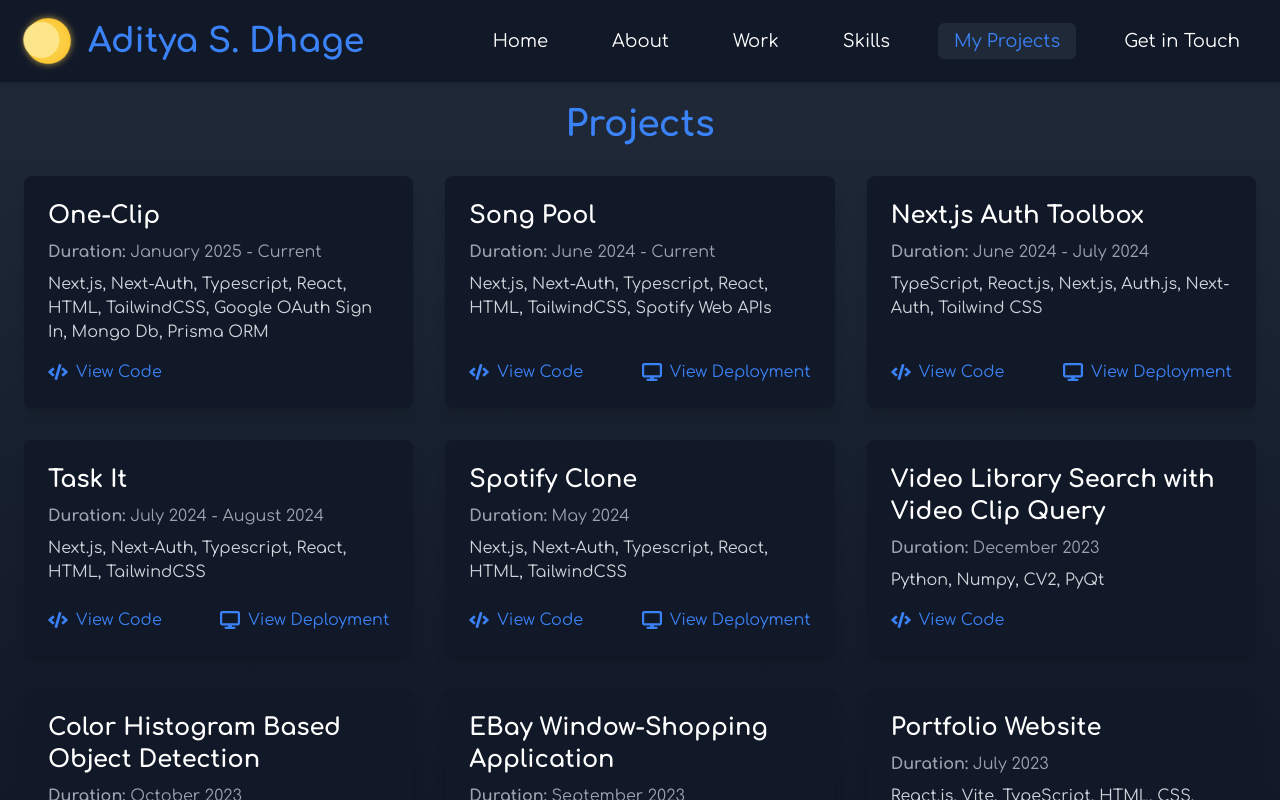
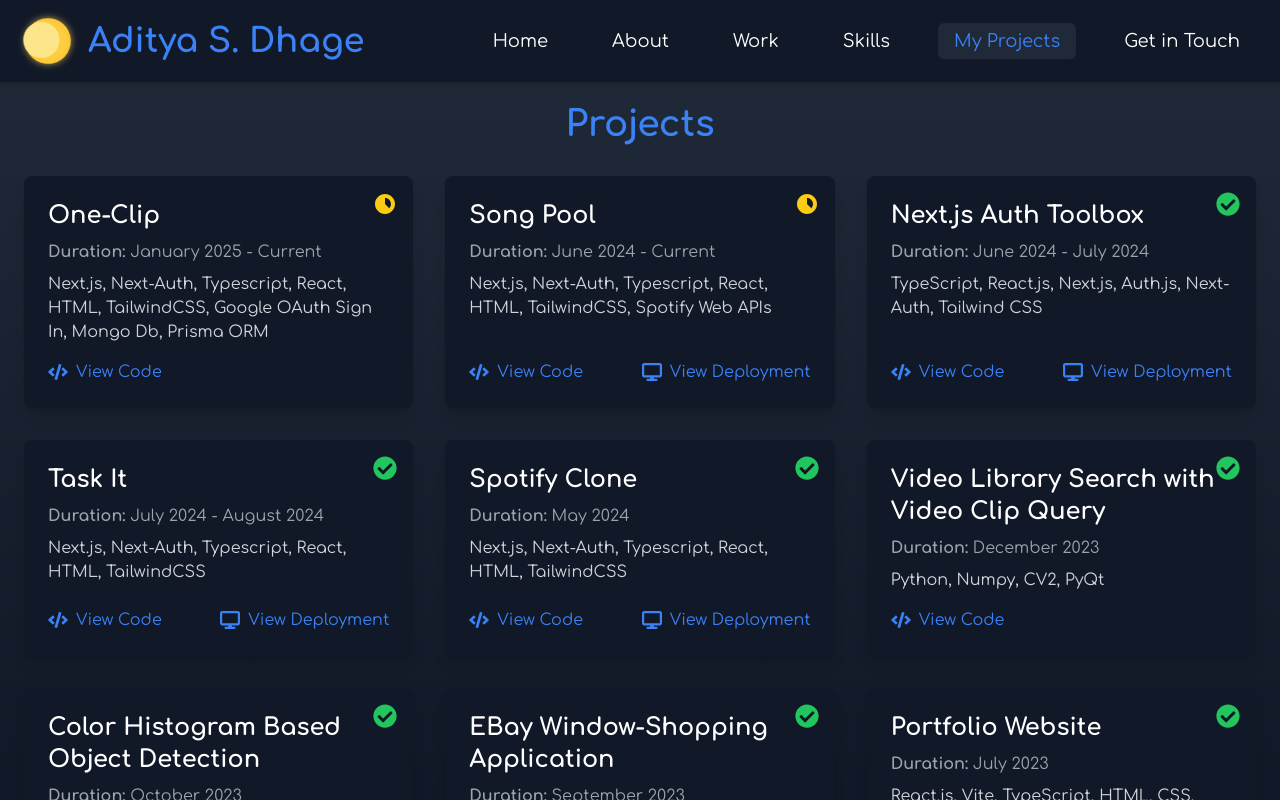
Before and after one commit to adi-sd/adi-sd.github.io, a React (Vite) app: page /projects in a window 1280 px wide. Built offline with nearby package versions, Linux system fonts and the light colour scheme.

Commit message:
Added progress badge on my project page

```diff
--- a/src/data/projects.tsx
+++ b/src/data/projects.tsx
@@ -5,6 +5,7 @@ export const projects = [
         description:
             "Next.js, Next-Auth, Typescript, React, HTML, TailwindCSS, Google OAuth Sign In, Mongo Db, Prisma ORM",
         githubLink: "https://github.com/adi-sd/one-clip",
+        isCompleted: false,
     },
     {
         title: "Song Pool", // updated
@@ -12,6 +13,7 @@ export const projects = [
         description: "Next.js, Next-Auth, Typescript, React, HTML, TailwindCSS, Spotify Web APIs",
         githubLink: "https://github.com/adi-sd/song-pool",
         deploymentLink: "https://song-pool.vercel.app/",
+        isCompleted: false,
     },
     {
         title: "Next.js Auth Toolbox", // updated
@@ -19,6 +21,7 @@ export const projects = [
         description: "TypeScript, React.js, Next.js, Auth.js, Next-Auth, Tailwind CSS",
         githubLink: "https://github.com/adi-sd/nextjs-auth-toolbox",
         deploymentLink: "https://nextjs-auth-toolbox.vercel.app/",
+        isCompleted: true,
     },
     {
         title: "Task It", // updated
@@ -26,6 +29,7 @@ export const projects = [
         description: "Next.js, Next-Auth, Typescript, React, HTML, TailwindCSS",
         githubLink: "https://github.com/adi-sd/task-it",
         deploymentLink: "https://task-it-beige.vercel.app/",
+        isCompleted: true,
     },
     {
         title: "Spotify Clone", // updated
@@ -33,24 +37,28 @@ export const projects = [
         description: "Next.js, Next-Auth, Typescript, React, HTML, TailwindCSS",
         githubLink: "https://github.com/adi-sd/spotify-clone",
         deploymentLink: "https://spotify-clone-mauve-six.vercel.app/",
+        isCompleted: true,
     },
     {
         title: "Video Library Search with Video Clip Query", // updated
         date: "December 2023",
         description: "Python, Numpy, CV2, PyQt",
         githubLink: "https://github.com/adi-sd/csci-576-final-project",
+        isCompleted: true,
     },
     {
         title: "Color Histogram Based Object Detection", // updated
         date: "October 2023",
         description: "Java, Maven, OpenCV",
         githubLink: "https://github.com/adi-sd/csci-576-multimedia-systems/tree/main/assignment-2",
+        isCompleted: true,
     },
     {
         title: "EBay Window-Shopping Application",
         date: "September 2023",
         description: "Node.js, Angular, Swift, MongoDB, Google Cloud, eBay Open Source APIs",
         githubLink: "https://github.com/adi-sd/adi-sd.github.io",
+        isCompleted: true,
     },
     {
         title: "Portfolio Website",
@@ -58,17 +66,20 @@ export const projects = [
         description: "React.js, Vite, TypeScript, HTML, CSS, TailwindCSS, JavaScript, Google Fonts",
         githubLink: "https://github.com/adi-sd/portfolio",
         deploymentLink: "https://adi-sd.github.io/",
+        isCompleted: true,
     },
     {
         title: "Bulk Resume Shortlisting",
         date: "December 2019",
         description: "Angular, Python Flask, HTML, CSS, and Typescript",
         githubLink: "https://github.com/adi-sd/input-and-intelligence",
+        isCompleted: true,
     },
     {
         title: "Cyber Forensic Framework for PaaS Cloud Service Providers",
         date: "May 2018",
         description: "Java, Shell Scripts, Python, MongoDB, HTML, CSS",
         githubLink: "https://github.com/adi-sd/paas-cloud-forensics",
+        isCompleted: true,
     },
 ];
--- a/src/pages/Projects.tsx
+++ b/src/pages/Projects.tsx
@@ -1,5 +1,6 @@
 import React, { useState } from "react";
-import { FaCode, FaArrowLeft, FaArrowRight } from "react-icons/fa";
+import { FaCode, FaArrowLeft, FaArrowRight, FaCheckCircle } from "react-icons/fa";
+import { RiProgress3Fill } from "react-icons/ri";
 import { projects } from "../data/projects";
 import { FaDisplay } from "react-icons/fa6";
 import { Link } from "react-router-dom";
@@ -35,8 +36,17 @@ const Projects: React.FC = () => {
                     {currentProjects.map((project, index) => (
                         <div
                             key={index}
-                            className="bg-gray-900 rounded-lg shadow-lg p-6 hover:scale-105 transition-transform duration-300 flex flex-col"
+                            className="relative bg-gray-900 rounded-lg shadow-lg p-6 hover:scale-105 transition-transform duration-300 flex flex-col"
                         >
+                            {/* Completion Status Icon */}
+                            <div className="absolute top-4 right-4 text-2xl">
+                                {project.isCompleted ? (
+                                    <FaCheckCircle className="text-green-500" title="Completed" />
+                                ) : (
+                                    <RiProgress3Fill className="text-yellow-400" title="In Progress" />
+                                )}
+                            </div>
+
                             <h3 className="text-2xl font-semibold mb-2">{project.title}</h3>
                             <p className="text-gray-400 mb-2">
                                 <b>Duration:</b> {project.date}
```
